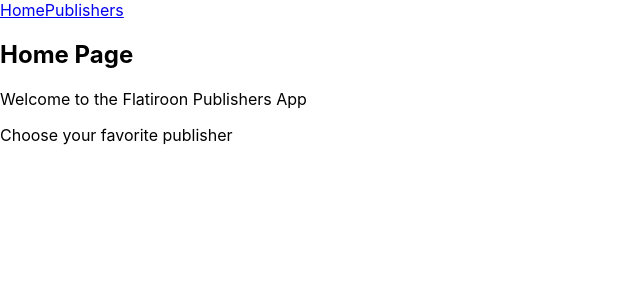
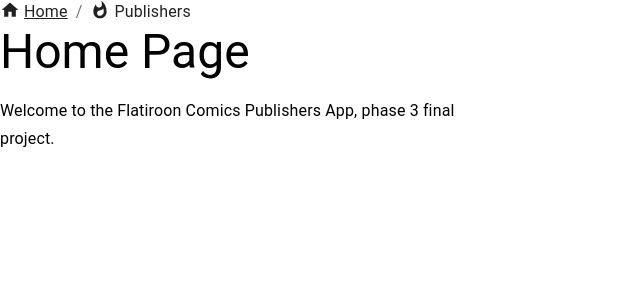
Before and after one commit to calmontero/project_comiccon-frontend, a React (Create React App) app: page / in a window 1280 px wide. Shown: the top 300 px of the page, without its empty margins (0-640 px from the left). Built offline with nearby package versions, Linux system fonts and the light colour scheme.

Commit message:
last review

```diff
--- a/package.json
+++ b/package.json
@@ -4,6 +4,7 @@
   "private": true,
   "dependencies": {
     "@material-ui/core": "^4.12.3",
+    "@material-ui/icons": "^4.11.2",
     "@testing-library/jest-dom": "^5.14.1",
     "@testing-library/react": "^11.2.7",
     "@testing-library/user-event": "^12.8.3",
--- a/src/components/CharactersForm/CharactersForm.js
+++ b/src/components/CharactersForm/CharactersForm.js
@@ -2,8 +2,7 @@ import React, { useState } from "react";
 import Input from '@material-ui/core/Input';
 import Button from '@material-ui/core/Button';
 
-function CharactersForm({ id, onAddCharacter }) {
-    const[character, setCharacter] = useState({
+const initialState = {
     name: '',
     creation: '',
     history: '',
@@ -11,12 +10,17 @@ function CharactersForm({ id, onAddCharacter }) {
     alignment: '',
     image_url: '',
     wikipedia_url: '',
-        publisher_id: id
-    });
+    publisher_id: ''
+};
+
+function CharactersForm({ id, onAddCharacter }) {
+    const[character, setCharacter] = useState(initialState);
 
     function handleSubmit(e) {
         e.preventDefault()
+        character.publisher_id = id;
         onAddCharacter(character)
+        setCharacter(initialState);
     }
 
     function handleChange(e) {
@@ -24,12 +28,12 @@ function CharactersForm({ id, onAddCharacter }) {
         updatedValue[e.target.name] = e.target.value
         setCharacter(updatedValue)
     }
-
+    /*
     function handleReset() {
         Array.from(document.querySelectorAll("input")).forEach(
             input => (input.value = "")
         );
-    }
+    }*/
 
     return (
         <div className="character-form">
@@ -98,7 +102,6 @@ function CharactersForm({ id, onAddCharacter }) {
                 />
                 <br />
                 <Button type="submit"variant="outlined" color="secondary">Create Character</Button>
-                <Button onClick={handleReset} variant="outlined" color="secondary">Reset</Button>
             </form>
         </div>
     );
--- a/src/components/CharactersTable/CharactersTable.js
+++ b/src/components/CharactersTable/CharactersTable.js
@@ -14,12 +14,14 @@ const useStyles = makeStyles({
   },
 });
 
-function CharactersTable({ characters }) {
+function CharactersTable({ characters, onDeleteCharacter }) {
   const [selectedID, setSelectedID] = useState(null);
   const classes = useStyles();
 
   function handleClick(e) {
-    console.log(selectedID);
+    if (selectedID) {
+      onDeleteCharacter(selectedID);
+    }
   }
 
   return (
@@ -52,7 +54,7 @@ function CharactersTable({ characters }) {
               <TableCell align="right">{row.history}</TableCell>
               <TableCell align="right">{row.alignment}</TableCell>
               <TableCell align="right">{row.wikipedia_url}</TableCell>
-              <button onClick={handleClick} >Edit</button>
+              <button onClick={handleClick} >Delete</button>
             </TableRow>
           ))}
         </TableBody>
--- a/src/components/HomePage/HomePage.js
+++ b/src/components/HomePage/HomePage.js
@@ -1,12 +1,25 @@
 import React from 'react'
-//import '../styles/HomePage.css'
-//
+import Typography from '@material-ui/core/Typography';
+import { makeStyles } from '@material-ui/core/styles';
+
+const useStyles = makeStyles({
+    root: {
+      width: '100%',
+      maxWidth: 500,
+    },
+  });
+
 function HomePage() {
+    const classes = useStyles();
+
     return (
-        <div>
-            <h2 className="home-page-header">Home Page</h2>
-            <p>Welcome to the Flatiroon Publishers App</p>
-            <p>Choose your favorite publisher</p>
+        <div className={classes.root}>
+            <Typography variant="h3" gutterBottom>
+                Home Page
+            </Typography>
+            <Typography variant="subtitle1" gutterBottom>
+                Welcome to the Flatiroon Comics Publishers App, phase 3 final project.
+            </Typography>
         </div>
     )
 }
--- /dev/null
+++ b/src/components/NavBar/NavBar.css
@@ -0,0 +1,4 @@
+Breadcrumbs {
+    text-align: center;
+
+  }
--- a/src/components/NavBar/NavBar.js
+++ b/src/components/NavBar/NavBar.js
@@ -1,13 +1,35 @@
 import React from 'react'
-import { Link } from 'react-router-dom'
-//import '../styles/NavBar.css'
+//import { Link } from 'react-router-dom'
+import Breadcrumbs from '@material-ui/core/Breadcrumbs';
+import Link from '@material-ui/core/Link';
+import HomeIcon from '@material-ui/icons/Home';
+import { makeStyles } from '@material-ui/core/styles';
+import WhatshotIcon from '@material-ui/icons/Whatshot';
+import "./NavBar.css"
+
+const useStyles = makeStyles((theme) => ({
+    link: {
+        display: 'flex',
+    },
+    icon: {
+        marginRight: theme.spacing(0.5),
+        width: 20,
+        height: 20,
+    },
+}));
 
 function NavBar() {
+    const classes = useStyles();
+
     return (
-        <div className="navbar">
-            <Link to="/">Home</Link>
-            <Link to="/publishers">Publishers</Link>
-        </div>
+        <Breadcrumbs aria-label="breadcrumb">
+            <Link color="textPrimary" href="/" className={classes.link} >
+                <HomeIcon className={classes.icon} />
+                Home</Link>
+            <Link color="textPrimary" href="/publishers" className={classes.link} >
+                <WhatshotIcon className={classes.icon} />
+                Publishers</Link>
+        </Breadcrumbs>
     )
 }
 
--- a/src/components/PublisherDetails/PublisherDetails.js
+++ b/src/components/PublisherDetails/PublisherDetails.js
@@ -3,7 +3,7 @@ import { useParams } from "react-router-dom";
 import CharactersForm from '../CharactersForm/CharactersForm';
 import CharactersTable from "../CharactersTable/CharactersTable";
 import "./PublisherDetails.css";
-const BASE_URL = 'http://localhost:9292/';
+const BASE_URL = 'http://localhost:9393/';
 
 function PublisherDetails() {
     const [publisher, setPublisher] = useState([]);
@@ -18,7 +18,7 @@ function PublisherDetails() {
           .then((publisherData) => setPublisher(publisherData))
     }, [id]);
 
-    // CREATE
+    // CREATE CHARACTER
     function createCharacter(character) {
         fetch(BASE_URL + "characters", {
             method: "POST",
@@ -28,12 +28,24 @@ function PublisherDetails() {
                 "Content-Type": "application/json",
             },
         })
-        .then((response) => console.log(response.json()))
-        .then((characterData) => setCharacter([...character, characterData]));
+        .then((response) => response.json())
+        .then((characterData) => {
+            const newCharacter = { ...publisher, characters: [...publisher.characters, characterData] };
+            setPublisher(newCharacter);
+        });
+    }
+
+    // DELETE CHARACTER
+    function deleteCharacter(id) {
+        fetch(BASE_URL + "characters/" + id, {
+            method: "DELETE",
+        });
+        const newCharacterList = publisher.characters.filter((p) => p.id !== id);
+        //setPublisher(publisher);
     }
 
     function populateCharacters() {
-        return <CharactersTable  characters={publisher.characters} />
+        return <CharactersTable  characters={publisher.characters} onDeleteCharacter={deleteCharacter} />
     }
 
     return (
--- a/src/components/PublishersContainer/PublishersContainer.js
+++ b/src/components/PublishersContainer/PublishersContainer.js
@@ -1,9 +1,10 @@
 import React, { useState, useEffect } from "react";
 import "./PublishersContainer.css";
-//import { BASE_URL } from "../constraints/index.js";
+//import {BASE_URL} from "../constraints/index.js";
 import PublishersCard from "../PublishersCard/PublishersCard";
 import PublishersForm from "../PublishersForm/PublishersForm";
-const BASE_URL = 'http://localhost:9292/';
+const BASE_URL = 'http://localhost:9393/';
+
 
 //characters
 function PublishersContainer() {
--- a/src/components/PublishersForm/PublishersForm.js
+++ b/src/components/PublishersForm/PublishersForm.js
@@ -2,15 +2,17 @@ import React, { useState } from "react";
 import Input from '@material-ui/core/Input';
 import Button from '@material-ui/core/Button';
 
+const initialState = {
+  name: '',
+  history: '',
+  founded: '',
+  country: '',
+  image_url: '',
+  wikipedia_url: ''
+};
+
 function PublishersForm({ onAddPublisher }) {
-  const[publisher, setPublisher] = useState({
-      name: '',
-      history: '',
-      founded: '',
-      country: '',
-      image_url: '',
-      wikipedia_url: ''
-  });
+  const[publisher, setPublisher] = useState(initialState);
 
   function handleChange(e) {
       const updatedValue = {...publisher}
@@ -21,13 +23,14 @@ function PublishersForm({ onAddPublisher }) {
   function handleSubmit(e) {
       e.preventDefault()
       onAddPublisher(publisher)
+      setPublisher(initialState);
   }
-
+  /*
   function handleReset() {
     Array.from(document.querySelectorAll("input")).forEach(
       input => (input.value = "")
     );
-  }
+  }*/
 
   return (
     <div className="publisher-form">
@@ -40,46 +43,56 @@ function PublishersForm({ onAddPublisher }) {
             value={publisher.name}
             onChange={handleChange}
             />
-
+            &nbsp;
+            &nbsp;
             <Input
             type="text"
             name="history"
+            style={{width: "850px"}}
             placeholder="Enter the history about..."
             className="Input-text"
             value={publisher.history}
             onChange={handleChange}
             />
-
+            &nbsp;
+            &nbsp;
             <Input
             type="text"
             name="founded"
-            placeholder="Enter year of founded..."
+            style={{width: "60px"}}
+            placeholder="Year..."
             className="Input-text"
             value={publisher.founded}
             onChange={handleChange}
             />
-
+            &nbsp;
+            &nbsp;
             <Input
             type="text"
             name="country"
+            style={{width: "150px"}}
             placeholder="Enter country..."
             className="Input-text"
             value={publisher.country}
             onChange={handleChange}
             />
-
+            &nbsp;
+            &nbsp;
             <Input
             type="text"
             name="image_url"
+            style={{width: "300px"}}
             placeholder="Enter image URL..."
             className="Input-text"
             value={publisher.image_url}
             onChange={handleChange}
             />
-
+            &nbsp;
+            &nbsp;
             <Input
             type="text"
             name="wikipedia_url"
+            style={{width: "300px"}}
             placeholder="Enter wikipedia URL..."
             className="Input-text"
             value={publisher.wikipedia_url}
@@ -87,7 +100,6 @@ function PublishersForm({ onAddPublisher }) {
             />
             <br />
             <Button type="submit"variant="outlined" color="secondary">Create Publisher</Button>
-            <Button onClick={handleReset} variant="outlined" color="secondary">Reset</Button>
         </form>
     </div>
   );
--- a/src/constraints/index.js
+++ b/src/constraints/index.js
@@ -1 +1,3 @@
-export const BASE_URL = 'http://localhost:9292/';
+
+
+export const BASE_URL = 'http://localhost:9393/';
```
Also changed, not shown: src/components/PublishersCard/PublishersCard.js (+25 -9 lines), 1 other file (tests, documents, lock files or other folders). Lines whose indentation alone changed are shown as unchanged.
